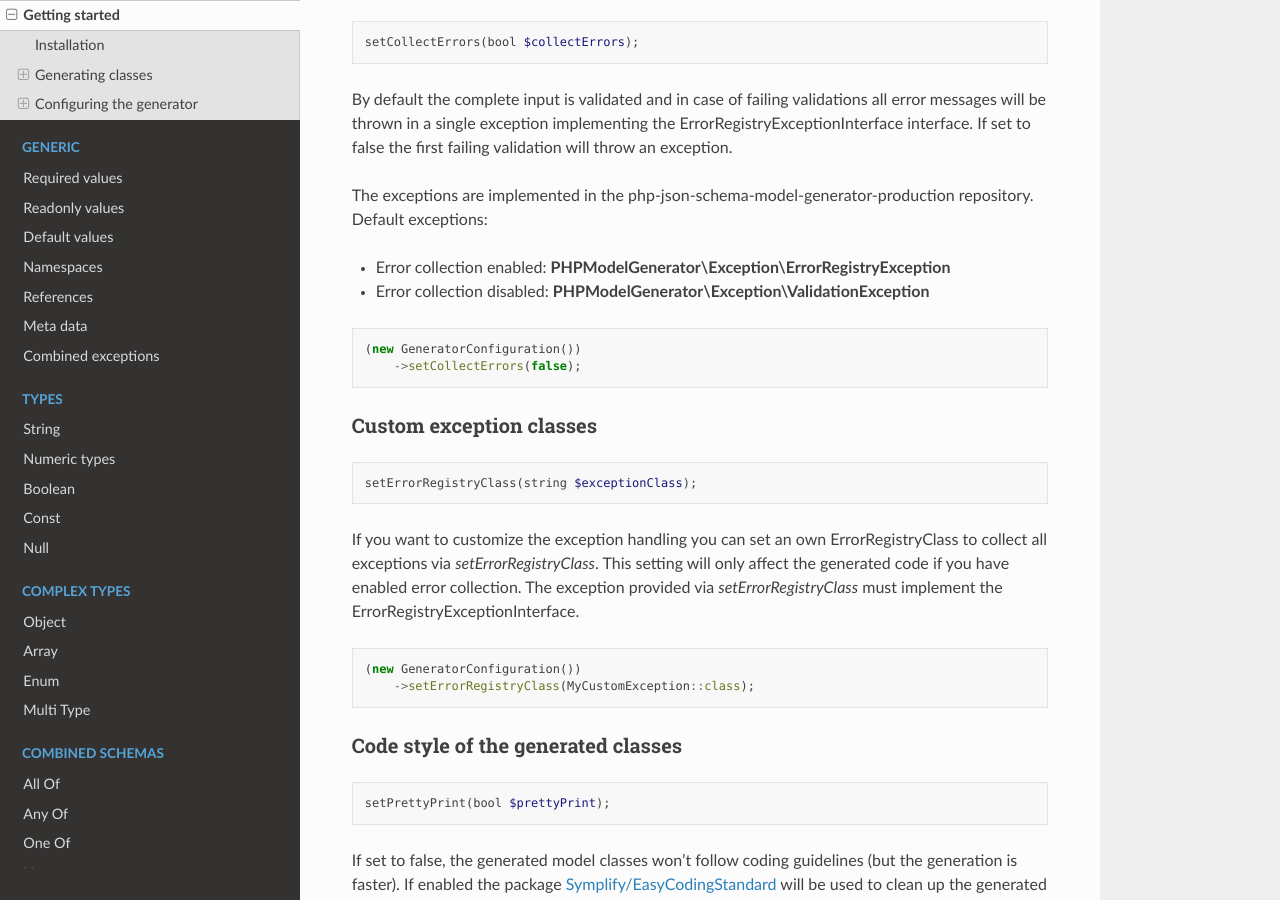
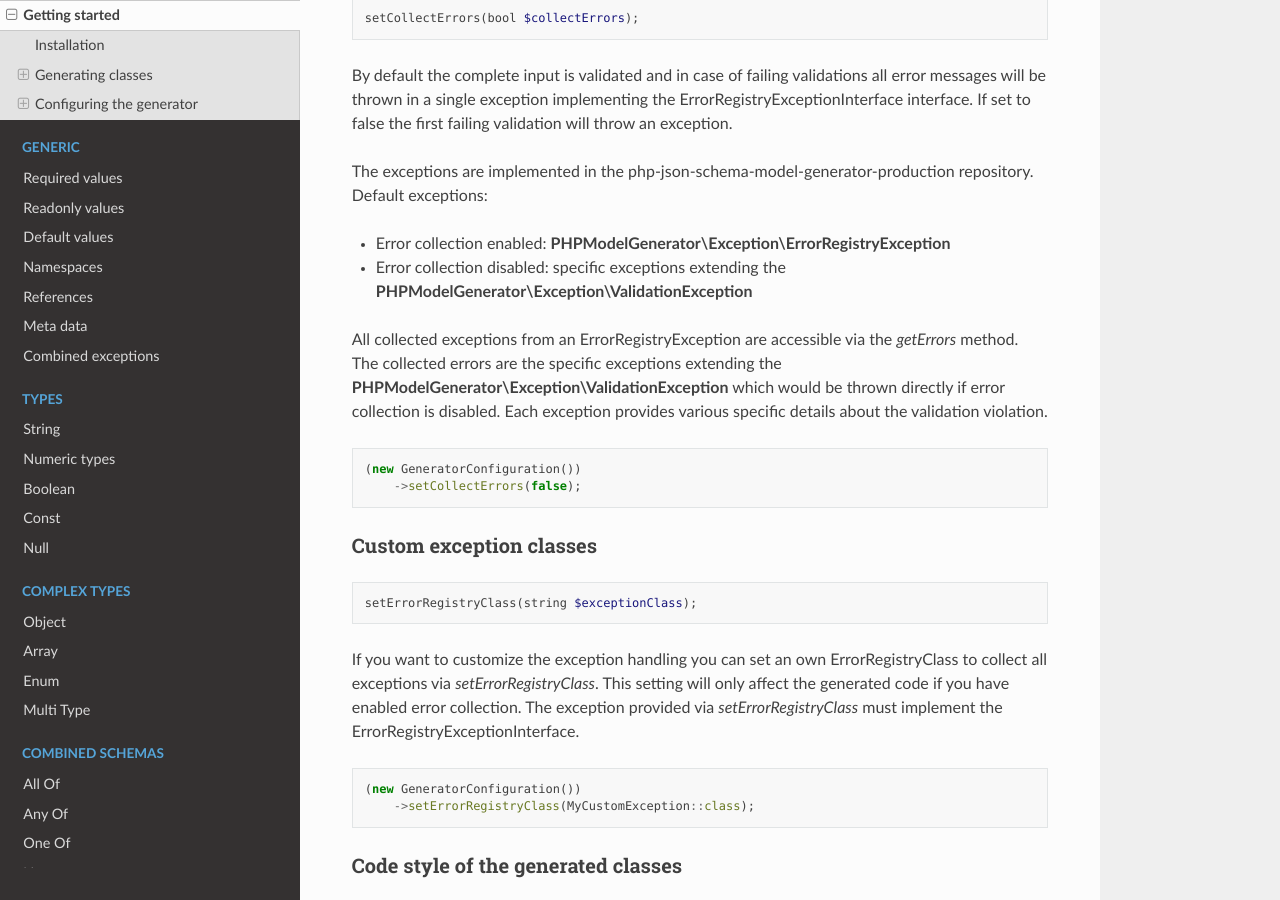
Before and after one commit to wol-soft/php-json-schema-model-generator, a Sphinx documentation site: the page built from docs/source/gettingStarted.rst, in a window 1280 px wide and 900 px high, scrolled down 3882 px. Built offline with Sphinx 7.4.7 and the Read the Docs theme 2.0.0, drawn with Linux system fonts in a browser that asks for light colours; some of the changed text lies outside the part shown.

Commit message:
update docs

```diff
--- a/docs/source/gettingStarted.rst
+++ b/docs/source/gettingStarted.rst
@@ -11,7 +11,7 @@ The recommended way to install php-json-model-generator is through `Composer <ht
     composer require --dev wol-soft/php-json-schema-model-generator
     composer require wol-soft/php-json-schema-model-generator-production
 
-To avoid adding all dependencies of the php-json-model-generator to your production dependencies it's recommended to add the library as a dev-dependency and include the php-json-model-generator-exception library. The exception library provides all classes to run the generated code. Generating the classes should either be a step done in the development environment or as a build step of your application (for example you could generate the models in a `composer post-autoload-dump script<https://getcomposer.org/doc/articles/scripts.md#command-events>`__, which is the recommended workflow).
+To avoid adding all dependencies of the php-json-model-generator to your production dependencies it's recommended to add the library as a dev-dependency and include the php-json-model-generator-exception library. The exception library provides all classes to run the generated code. Generating the classes should either be a step done in the development environment or as a build step of your application (for example you could generate the models in a `composer post-autoload-dump script <https://getcomposer.org/doc/articles/scripts.md#command-events>`__, which is the recommended workflow).
 
 Generating classes
 ------------------
@@ -182,7 +182,9 @@ By default the complete input is validated and in case of failing validations al
 The exceptions are implemented in the php-json-schema-model-generator-production repository. Default exceptions:
 
 * Error collection enabled: **PHPModelGenerator\\Exception\\ErrorRegistryException**
-* Error collection disabled: **PHPModelGenerator\\Exception\\ValidationException**
+* Error collection disabled: specific exceptions extending the **PHPModelGenerator\\Exception\\ValidationException**
+
+All collected exceptions from an ErrorRegistryException are accessible via the *getErrors* method. The collected errors are the specific exceptions extending the **PHPModelGenerator\\Exception\\ValidationException** which would be thrown directly if error collection is disabled. Each exception provides various specific details about the validation violation.
 
 .. code-block:: php
 
```
